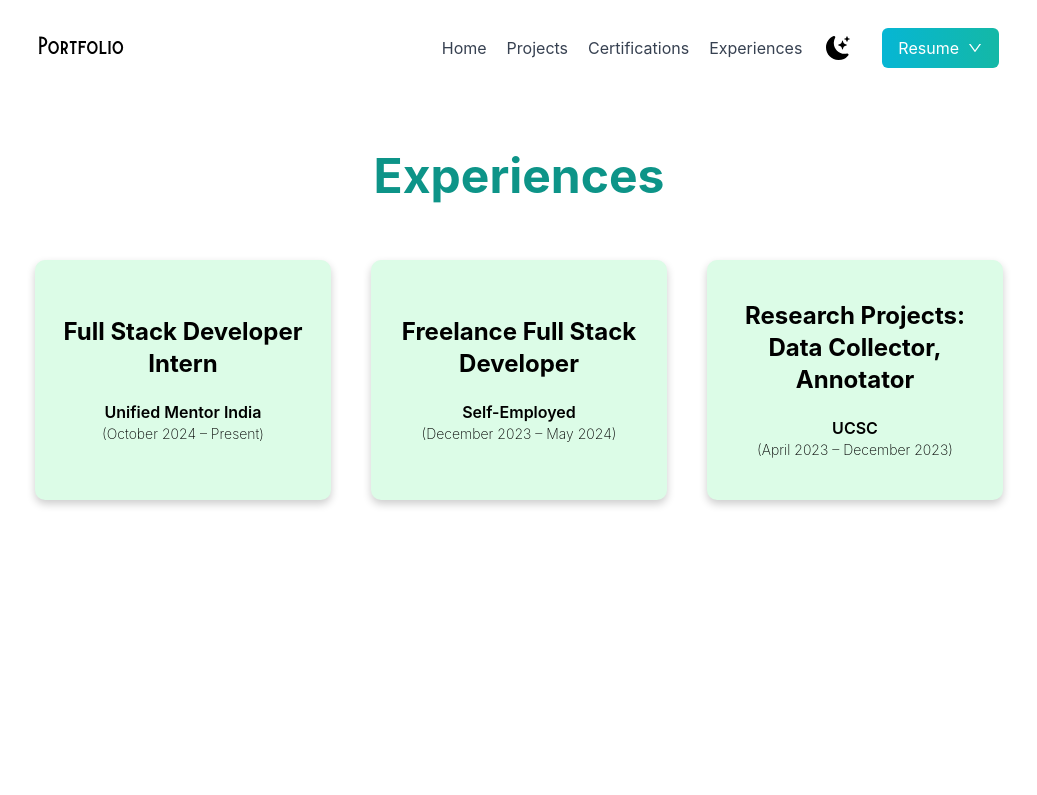
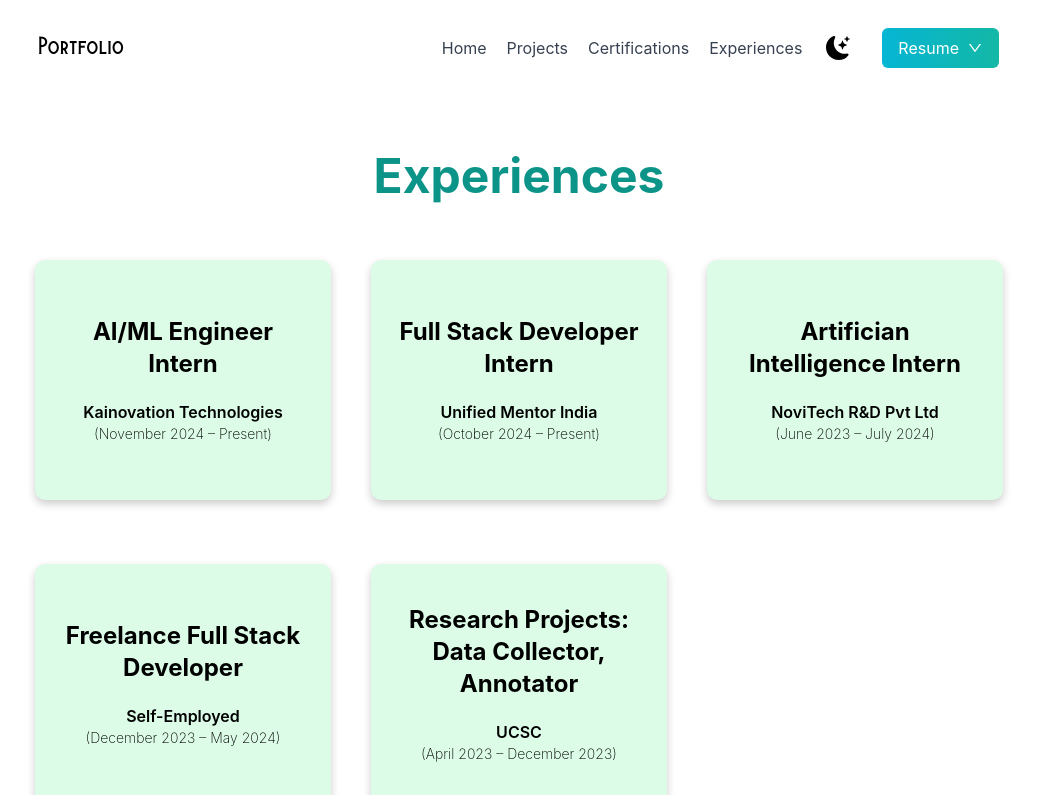
Before and after one commit to Usamafuward/portfolio, a React (Create React App) app: page /experiences in a window 1280 px wide. Shown: the top 795 px of the page, without its empty margins (121-1158 px from the left). Built offline with nearby package versions, Linux system fonts and the light colour scheme; the HTML template or start-up script is replaced by a standard one.

Commit message:
portfolio changed

```diff
--- a/src/pages/Experiences.jsx
+++ b/src/pages/Experiences.jsx
@@ -1,11 +1,25 @@
 export default function Experiences() {
   const Experiences = [
     {
+      title: "AI/ML Engineer Intern",
+      description:
+        "Contributing to transformative projects in AI, machine learning, and automation, leveraging data-driven insights to enhance business operations at Kainovation Technologies.",
+      duration: "November 2024 – Present",
+      company: "Kainovation Technologies",
+    },
+    {
       title: "Full Stack Developer Intern",
       description:
-        "Contributed to the development and maintenance of full-stack applications, working on both front-end and back-end components to support the company’s digital solutions. Collaborated with senior developers to enhance application functionality and user experience.",
+        "Contributing to the development and maintenance of full-stack applications, working on both front-end and back-end components to support the company’s digital solutions. Collaborated with senior developers to enhance application functionality and user experience.",
       duration: "October 2024 – Present",
       company: "Unified Mentor India",
+    },
+    {
+      title: "Artifician Intelligence Intern",
+      description:
+        "Completed a one-month internship in Artificial Intelligence at NoviTech R&D Pvt Ltd, , I worked on several AI projects, contributing to the development and implementation of machine learning models and AI solutions aimed at solving real-world challenges",
+      duration: "June 2023 – July 2024",
+      company: "NoviTech R&D Pvt Ltd",
     },
     {
       title: "Freelance Full Stack Developer",
```
